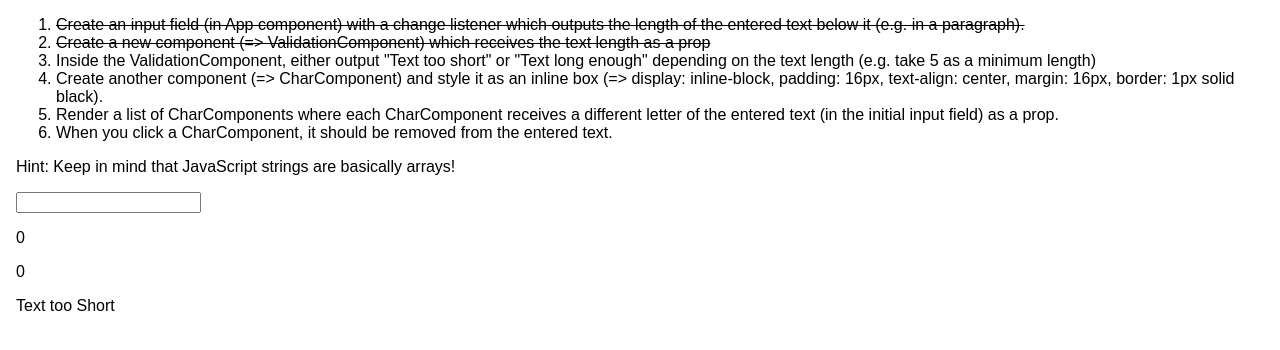
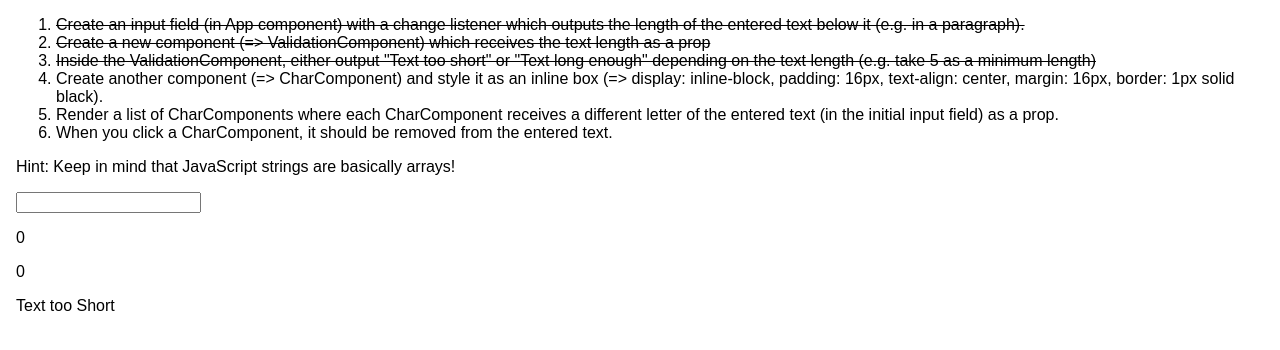
Before and after one commit to Jason-Carrillo/react-exercises, a React (Create React App) app in the folder src/lists-conditionals--assignment-problem/: page / in a window 1280 px wide. Shown: the top 350 px of the page. Built offline with nearby package versions, Linux system fonts and the light colour scheme.

Commit message:
added strike

```diff
--- a/src/lists-conditionals--assignment-problem/src/App.js
+++ b/src/lists-conditionals--assignment-problem/src/App.js
@@ -19,7 +19,7 @@ class App extends Component {
         <ol>
             <li><strike>Create an input field (in App component) with a change listener which outputs the length of the entered text below it (e.g. in a paragraph).</strike></li>
             <li><strike>Create a new component (=> ValidationComponent) which receives the text length as a prop</strike></li>
-          <li>Inside the ValidationComponent, either output "Text too short" or "Text long enough" depending on the text length (e.g. take 5 as a minimum length)</li>
+            <li><strike>Inside the ValidationComponent, either output "Text too short" or "Text long enough" depending on the text length (e.g. take 5 as a minimum length)</strike></li>
           <li>Create another component (=> CharComponent) and style it as an inline box (=> display: inline-block, padding: 16px, text-align: center, margin: 16px, border: 1px solid black).</li>
           <li>Render a list of CharComponents where each CharComponent receives a different letter of the entered text (in the initial input field) as a prop.</li>
           <li>When you click a CharComponent, it should be removed from the entered text.</li>
```
